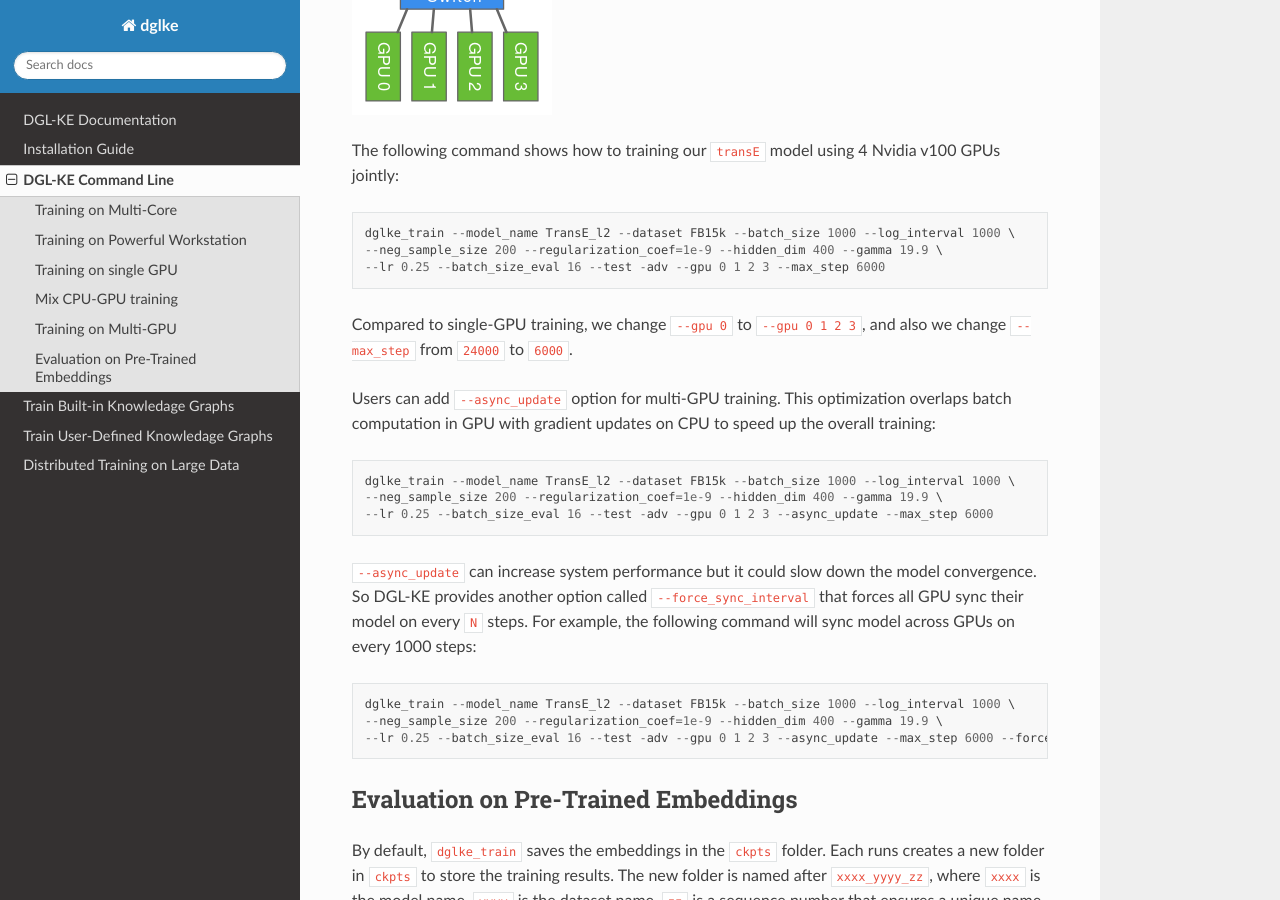
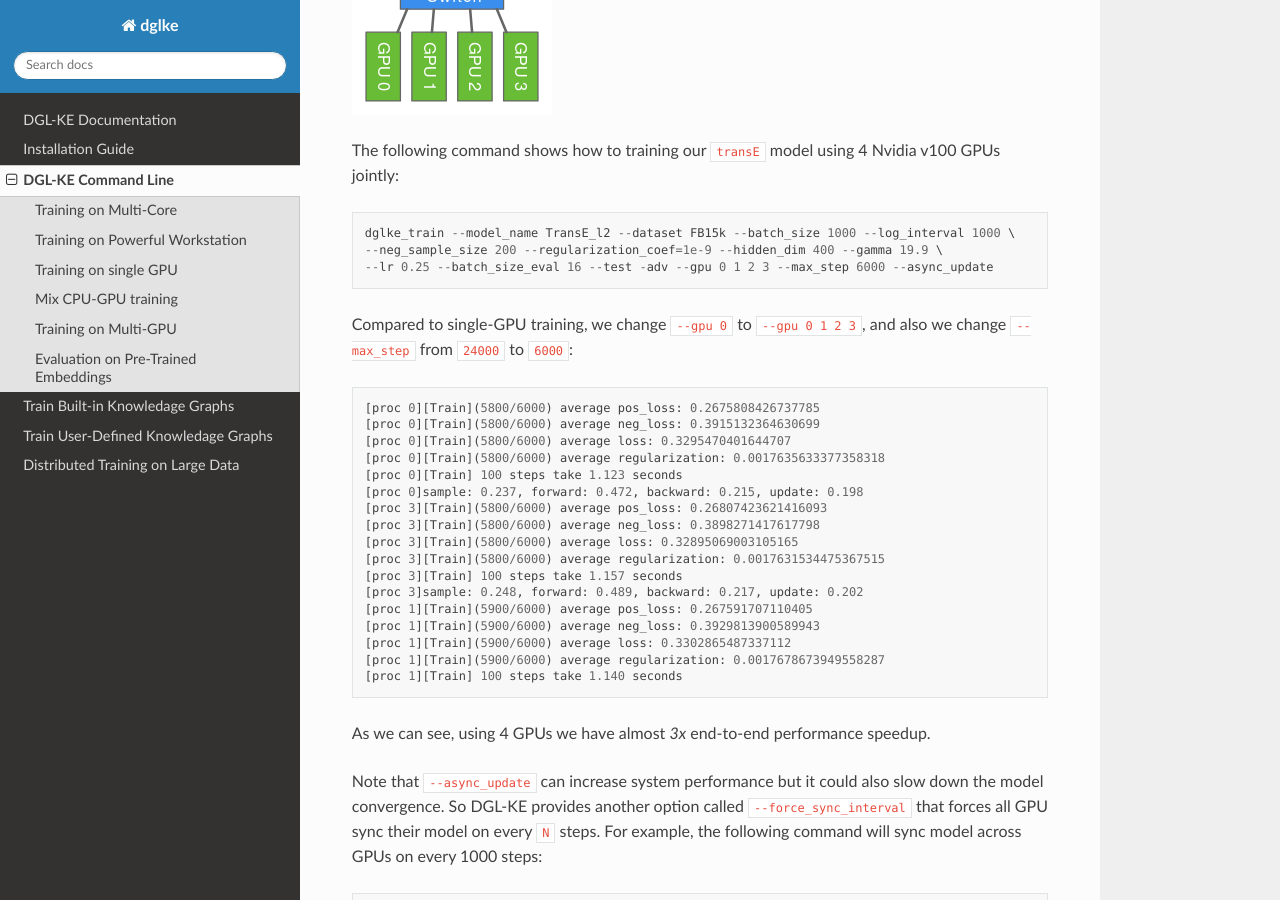
Before and after one commit to awslabs/dgl-ke, a Sphinx documentation site: the page built from docs/source/hyper_param.rst, in a window 1280 px wide and 900 px high, scrolled down 6194 px. Built offline with Sphinx 7.4.7 and the Read the Docs theme 2.0.0, drawn with Linux system fonts in a browser that asks for light colours; some of the changed text lies outside the part shown.

Commit message:
Update doc (#60)
* remove imge

* update

* update

* update

* update

* update

* update

* update

* update

* update

* update doc

* update doc

* update

* update doc

* update

* update

* update

* update

```diff
--- a/docs/source/hyper_param.rst
+++ b/docs/source/hyper_param.rst
@@ -224,18 +223,31 @@ The following command shows how to training our ``transE`` model using 4 Nvidia
 
     dglke_train --model_name TransE_l2 --dataset FB15k --batch_size 1000 --log_interval 1000 \
     --neg_sample_size 200 --regularization_coef=1e-9 --hidden_dim 400 --gamma 19.9 \
-    --lr 0.25 --batch_size_eval 16 --test -adv --gpu 0 1 2 3 --max_step 6000
+    --lr 0.25 --batch_size_eval 16 --test -adv --gpu 0 1 2 3 --max_step 6000 --async_update
 
-Compared to single-GPU training, we change ``--gpu 0`` to ``--gpu 0 1 2 3``, and also we change ``--max_step`` from ``24000`` to ``6000``.
+Compared to single-GPU training, we change ``--gpu 0`` to ``--gpu 0 1 2 3``, and also we change ``--max_step`` from ``24000`` to ``6000``::
 
-Users can add ``--async_update`` option for multi-GPU training. This optimization overlaps batch computation in GPU with gradient updates on CPU to speed up the overall training::
+  [proc 0][Train](5800/6000) average pos_loss: 0.2675808426737785
+  [proc 0][Train](5800/6000) average neg_loss: 0.3915132364630699
+  [proc 0][Train](5800/6000) average loss: 0.3295470401644707
+  [proc 0][Train](5800/6000) average regularization: 0.0017635633377358318
+  [proc 0][Train] 100 steps take 1.123 seconds
+  [proc 0]sample: 0.237, forward: 0.472, backward: 0.215, update: 0.198
+  [proc 3][Train](5800/6000) average pos_loss: 0.26807423621416093
+  [proc 3][Train](5800/6000) average neg_loss: 0.3898271417617798
+  [proc 3][Train](5800/6000) average loss: 0.32895069003105165
+  [proc 3][Train](5800/6000) average regularization: 0.0017631534475367515
+  [proc 3][Train] 100 steps take 1.157 seconds
+  [proc 3]sample: 0.248, forward: 0.489, backward: 0.217, update: 0.202
+  [proc 1][Train](5900/6000) average pos_loss: 0.267591707110405
+  [proc 1][Train](5900/6000) average neg_loss: 0.3929813900589943
+  [proc 1][Train](5900/6000) average loss: 0.3302865487337112
+  [proc 1][Train](5900/6000) average regularization: 0.0017678673949558287
+  [proc 1][Train] 100 steps take 1.140 seconds
 
-    dglke_train --model_name TransE_l2 --dataset FB15k --batch_size 1000 --log_interval 1000 \
-    --neg_sample_size 200 --regularization_coef=1e-9 --hidden_dim 400 --gamma 19.9 \
-    --lr 0.25 --batch_size_eval 16 --test -adv --gpu 0 1 2 3 --async_update --max_step 6000
+As we can see, using 4 GPUs we have almost *3x* end-to-end performance speedup.
 
-
-``--async_update`` can increase system performance but it could slow down the model convergence. So DGL-KE provides another option called ``--force_sync_interval`` that forces all GPU sync their model on every ``N`` steps. For example, the following command will sync model across GPUs on every 1000 steps::
+Note that ``--async_update`` can increase system performance but it could also slow down the model convergence. So DGL-KE provides another option called ``--force_sync_interval`` that forces all GPU sync their model on every ``N`` steps. For example, the following command will sync model across GPUs on every 1000 steps::
 
     dglke_train --model_name TransE_l2 --dataset FB15k --batch_size 1000 --log_interval 1000 \
     --neg_sample_size 200 --regularization_coef=1e-9 --hidden_dim 400 --gamma 19.9 \
```
Also changed, not shown: other parts of docs/source/hyper_param.rst (+1 -2 lines).
